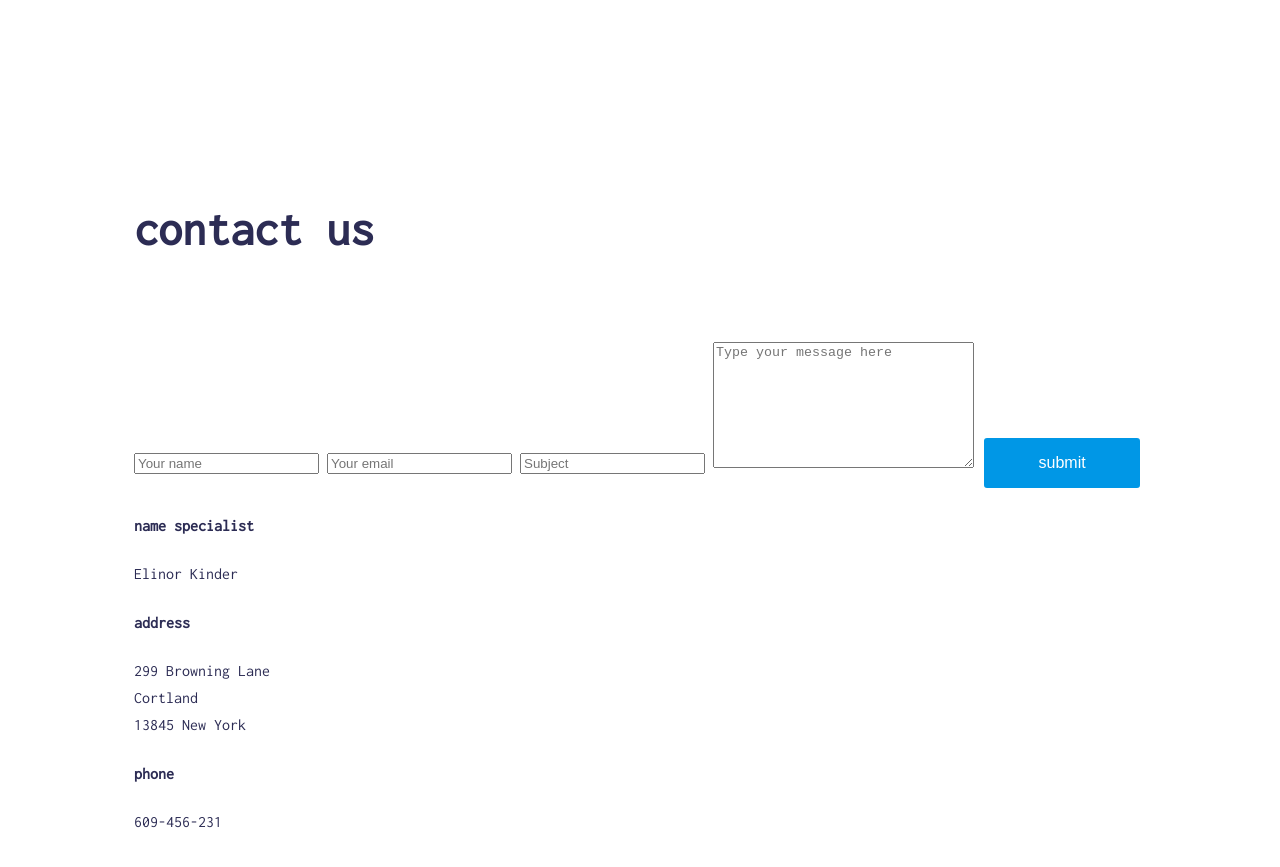
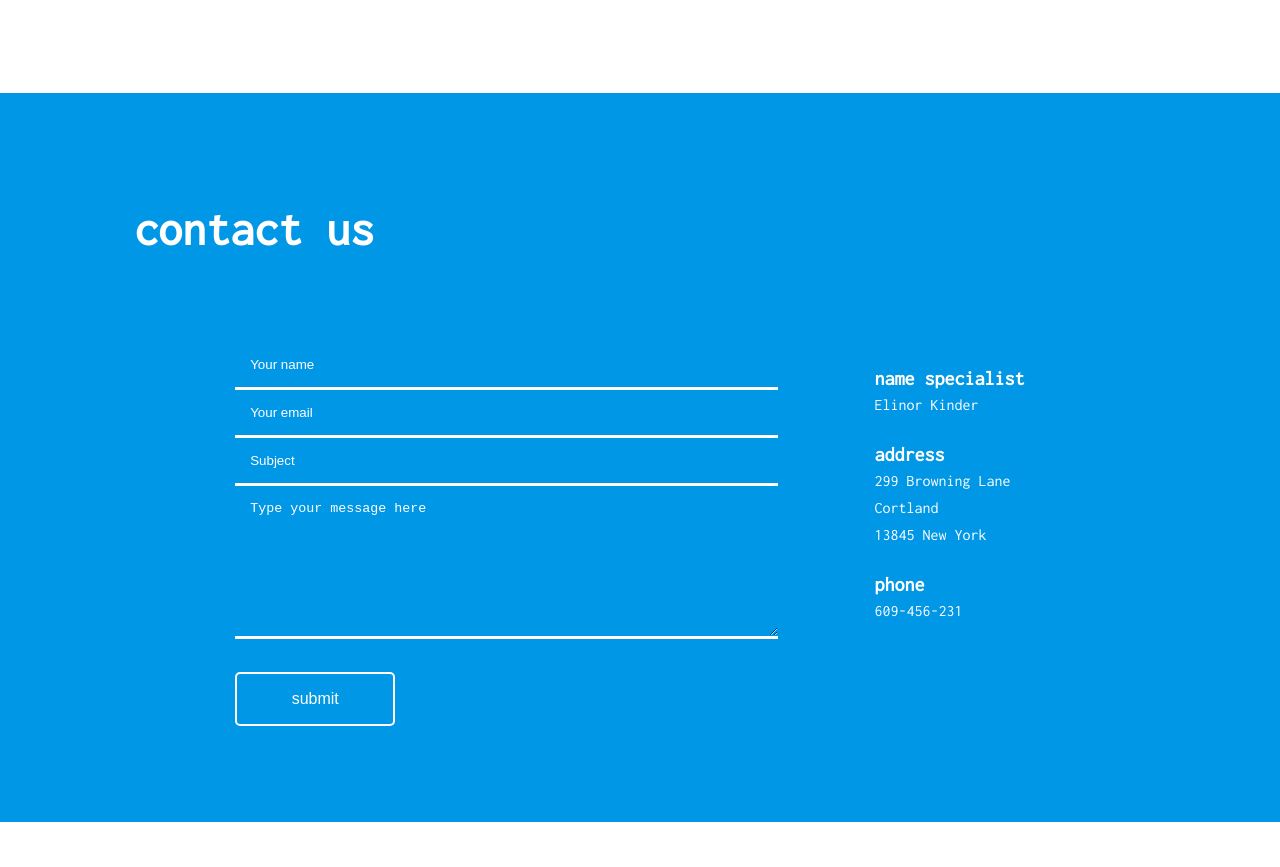
Before and after one commit to mGrzanek/creative-agency, a website: page index.html in a window 1280 px wide. Shown: the part 2273-3140 px from the top of the page. After the commit the page ends 3095 px from the top, so only its background shows below. Drawn offline with Linux system fonts and the light colour scheme.

Commit message:
Add styles for contact section

```diff
--- a/sass/style.scss
+++ b/sass/style.scss
@@ -300,3 +300,52 @@ section {
         }
     }
 }
+
+/* Contact */
+
+.contact {
+    background: $color-blue;
+
+    .section-title {
+        color: $color-white;
+    }
+
+    form {
+        flex: 2 0 0;
+        padding-right: 96px;
+        margin-left: 10%;
+
+        input, textarea {
+            width: 100%;
+            padding: 15px;
+            background: inherit;
+            border: none;
+            border-bottom: 3px solid $color-white;
+
+            &::placeholder {
+                color: $color-white;
+            }
+
+            &:focus {
+                border: 5px solid $color-white;
+            }
+        }
+    }
+
+    .contact-data {
+        flex: 1 0 0;
+        color: $color-white;
+
+        h4 {
+            margin-bottom: 2px;
+            padding: 0;
+            font-size: 20px;
+            line-height: 1.0;
+        }
+
+        p {
+            padding: 0;
+            margin: 0;
+        }
+    }
+}
```
Also changed, not shown: css/style.css, 1 other file.
